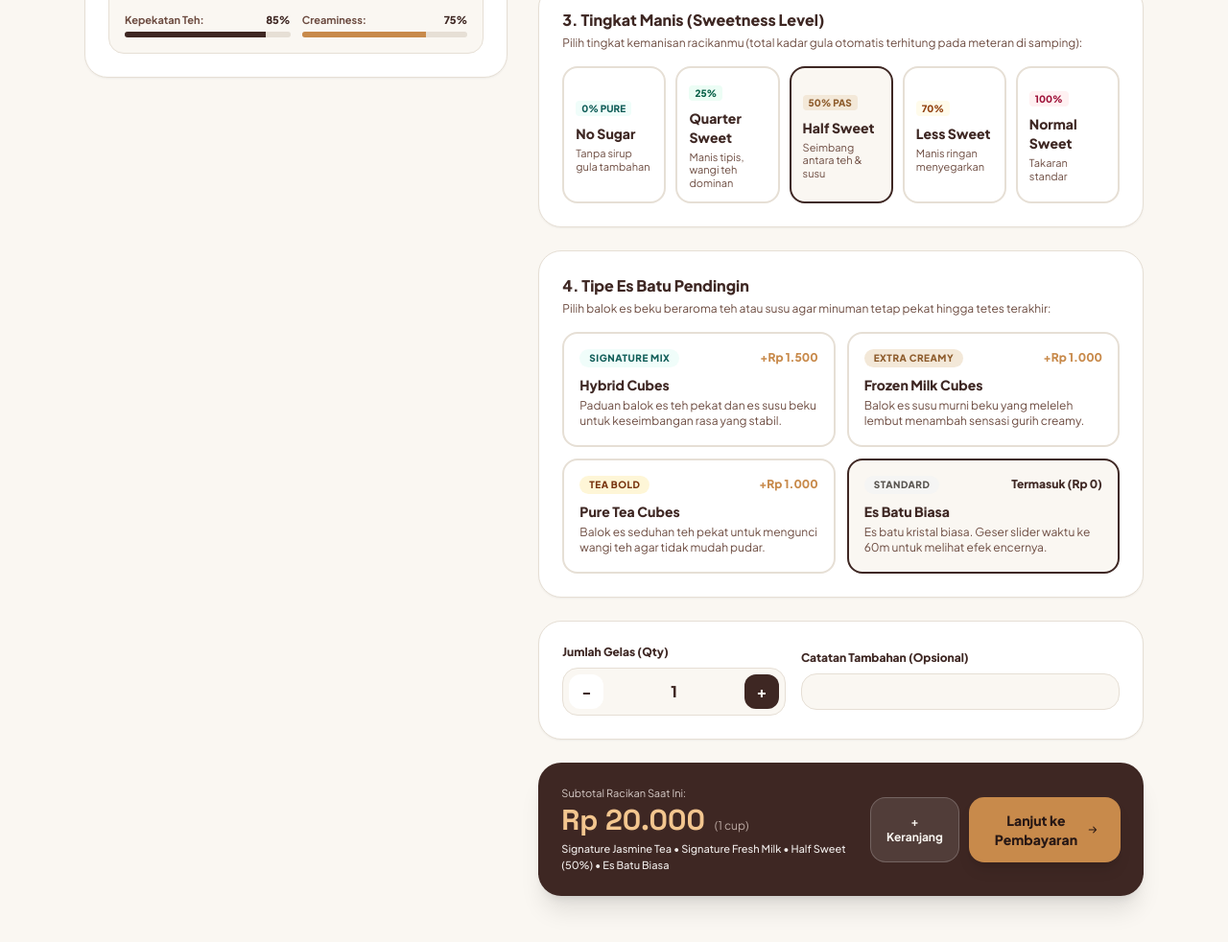
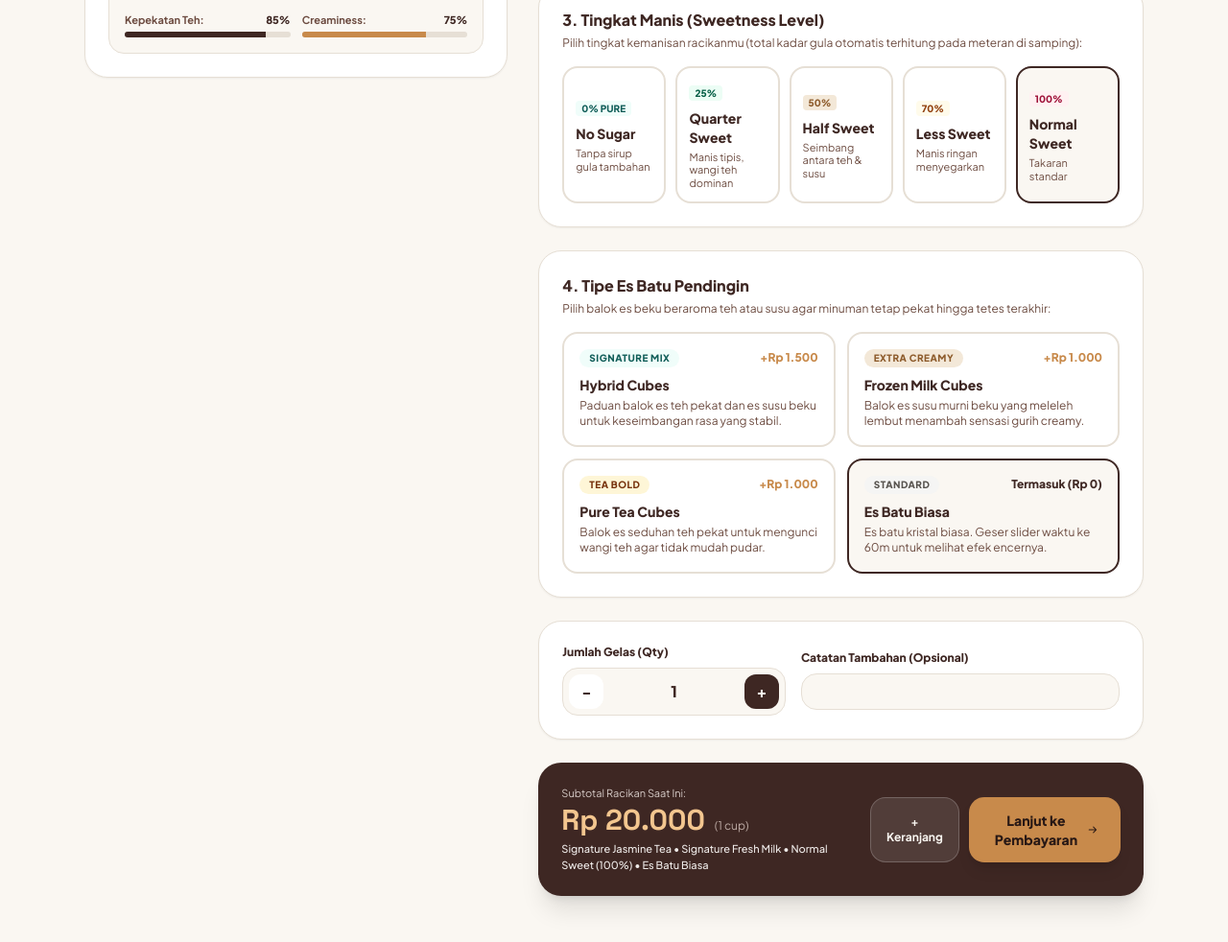
Before and after one commit to juliantorafhael-web/meltea-order, a plain HTML site: page index.html in a window 1280 px wide. Shown: the part 867-1849 px from the top of the page at 96% size. Drawn offline with nearby package versions, Linux system fonts and the light colour scheme.

Commit message:
Add files via upload

```diff
--- a/index.html
+++ b/index.html
@@ -408,9 +408,9 @@
               <span class="text-[11px] text-[#6D4C41] block leading-tight mt-1">Manis tipis, wangi teh dominan</span>
             </button>
 
-            <!-- Half Sweet (Default Recommended) -->
-            <button onclick="setSugarLevel(50)" class="sugar-btn p-3 rounded-2xl border-2 border-[#3E2723] bg-[#FAF7F2] text-left transition hover:border-[#C88A4B]" data-sugar="50">
-              <span class="text-[10px] font-extrabold uppercase text-[#8D5B2B] bg-[#F3E8D8] px-1.5 py-0.5 rounded">50% Pas</span>
+            <!-- Half Sweet -->
+            <button onclick="setSugarLevel(50)" class="sugar-btn p-3 rounded-2xl border-2 border-[#E6DFD5] text-left transition hover:border-[#C88A4B]" data-sugar="50">
+              <span class="text-[10px] font-extrabold uppercase text-[#8D5B2B] bg-[#F3E8D8] px-1.5 py-0.5 rounded">50%</span>
               <span class="text-sm font-extrabold block text-[#3E2723] mt-1.5">Half Sweet</span>
               <span class="text-[11px] text-[#6D4C41] block leading-tight mt-1">Seimbang antara teh & susu</span>
             </button>
@@ -422,8 +422,8 @@
               <span class="text-[11px] text-[#6D4C41] block leading-tight mt-1">Manis ringan menyegarkan</span>
             </button>
 
-            <!-- Normal Sweet -->
-            <button onclick="setSugarLevel(100)" class="sugar-btn p-3 rounded-2xl border-2 border-[#E6DFD5] text-left transition hover:border-[#C88A4B]" data-sugar="100">
+            <!-- Normal Sweet (Default Active 100%) -->
+            <button onclick="setSugarLevel(100)" class="sugar-btn p-3 rounded-2xl border-2 border-[#3E2723] bg-[#FAF7F2] text-left transition hover:border-[#C88A4B]" data-sugar="100">
               <span class="text-[10px] font-extrabold uppercase text-rose-800 bg-rose-50 px-1.5 py-0.5 rounded">100%</span>
               <span class="text-sm font-extrabold block text-[#3E2723] mt-1.5">Normal Sweet</span>
               <span class="text-[11px] text-[#6D4C41] block leading-tight mt-1">Takaran standar</span>
@@ -518,7 +518,7 @@
               <span id="live-unit-detail" class="text-xs text-[#BCAAA4]">(1 cup)</span>
             </div>
             <span id="summary-badge" class="text-[11px] text-[#EFEBE9] block mt-1 font-medium">
-              Signature Jasmine Tea • Fresh Milk • Half Sweet (50%) • Es Batu Biasa
+              Signature Jasmine Tea • Fresh Milk • Normal Sweet (100%) • Es Batu Biasa
             </span>
           </div>
 
@@ -869,7 +869,7 @@
     // =========================================================================
     let currentTeaBase = 'jasmine';
     let currentMilkBase = 'fresh';
-    let currentSugar = 50;
+    let currentSugar = 100;
     let currentIce = 'water';
     let builderQty = 1;
     let selectedPayment = 'qris';
```
